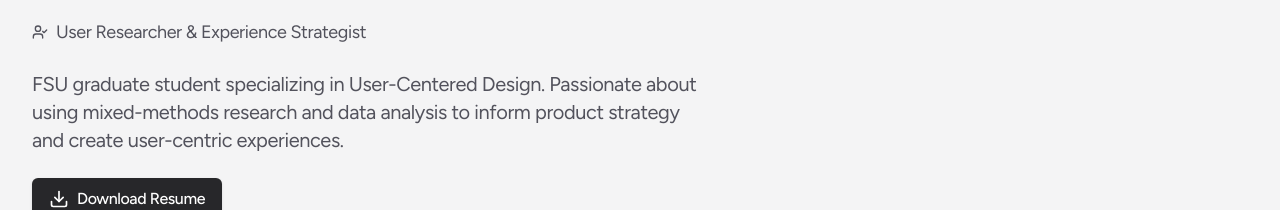
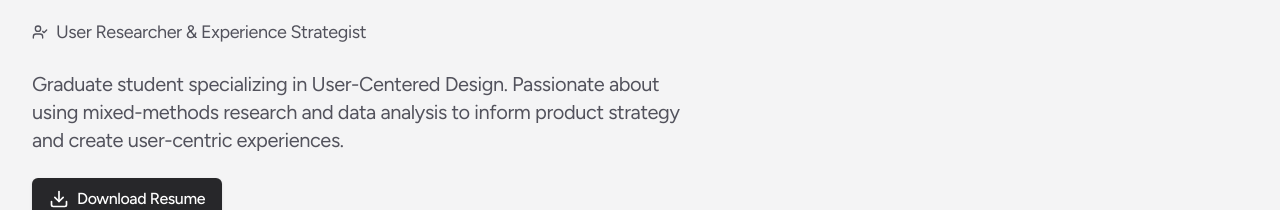
Before and after one commit to nthsm/portfolio, a Next.js app: page / in a window 1280 px wide. Shown: the part 230-440 px from the top of the page. Built offline with nearby package versions, Linux system fonts and the light colour scheme.

Commit message:
Update page.tsx

```diff
--- a/app/page.tsx
+++ b/app/page.tsx
@@ -57,7 +57,7 @@ export default function HomePage() {
                 </div>
             </div>
             <p className="mt-4 text-lg text-zinc-600 dark:text-zinc-400 md:text-xl max-w-2xl mb-6">
-                FSU graduate student specializing in User-Centered Design. Passionate about using mixed-methods research and data analysis to inform product strategy and create user-centric experiences.
+                Graduate student specializing in User-Centered Design. Passionate about using mixed-methods research and data analysis to inform product strategy and create user-centric experiences.
             </p>
             <a
               href="/nathan_smith_resume.pdf"
```
